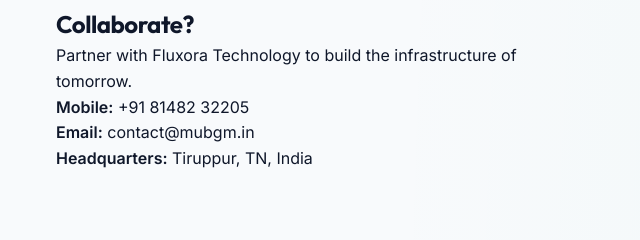
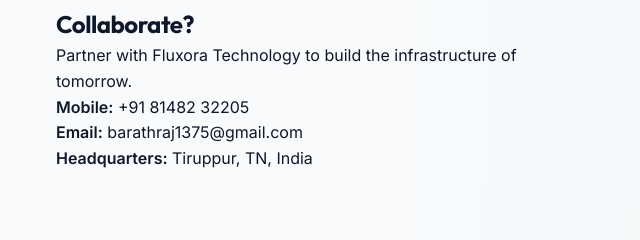
Before and after one commit to barathraj130/Street_light, a website: page index.html in a window 1280 px wide. Shown: the part 5900-6140 px from the top of the page, 8-648 px from the left. Drawn offline with nearby package versions, Linux system fonts and the light colour scheme.

Commit message:
Update contact form to send inquiries to personal Gmail barathraj1375@gmail.com

```diff
--- a/index.html
+++ b/index.html
@@ -185,12 +185,12 @@
                         <p>Partner with Fluxora Technology to build the infrastructure of tomorrow.</p>
                         <div class="contact-details">
                             <p><strong>Mobile:</strong> +91 81482 32205</p>
-                            <p><strong>Email:</strong> contact@mubgm.in</p>
+                            <p><strong>Email:</strong> barathraj1375@gmail.com</p>
                             <p><strong>Headquarters:</strong> Tiruppur, TN, India</p>
                         </div>
                     </div>
                     <div class="contact-card reveal delay-1">
-                        <form action="https://formspree.io/f/xvgzbgww" method="POST" id="contactForm">
+                        <form action="https://formspree.io/f/barathraj1375@gmail.com" method="POST" id="contactForm">
                             <div class="form-group">
                                 <input type="text" name="name" placeholder="Full Name" required>
                                 <input type="email" name="email" placeholder="Official Email" required>
```
